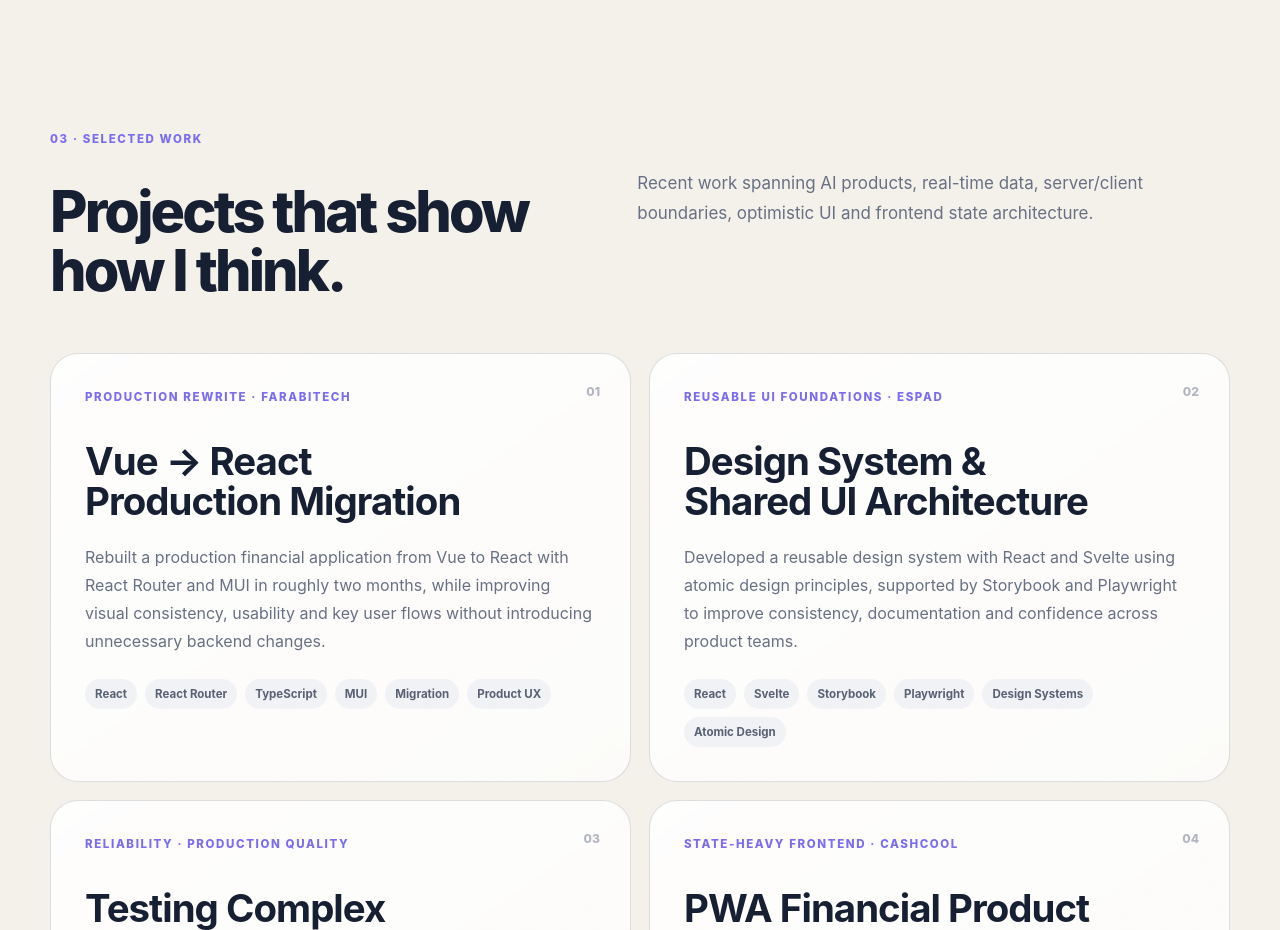
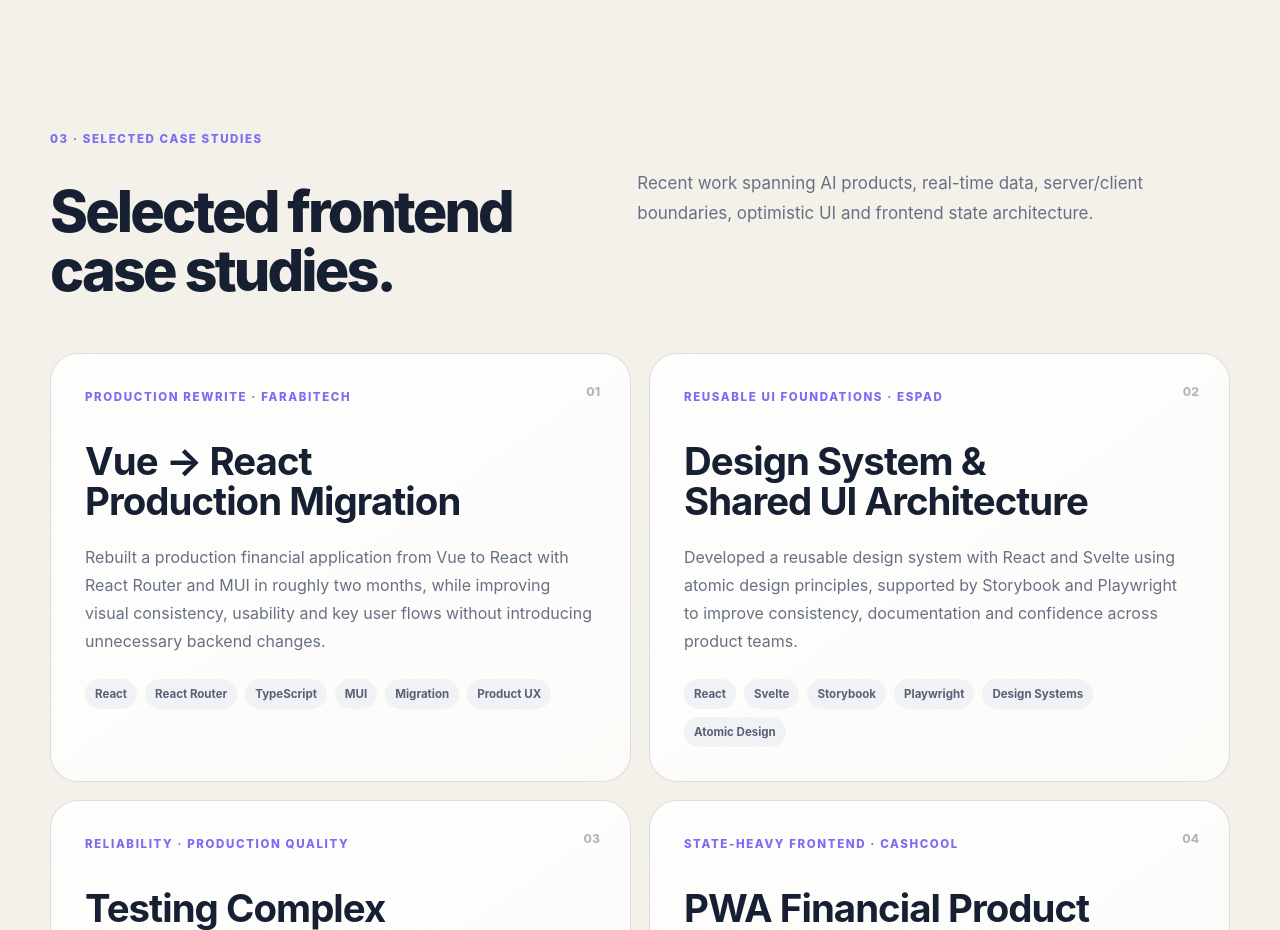
Before and after one commit to gitygity/Portfolio, a Next.js app: page /Portfolio/ in a window 1280 px wide. Shown: the part 3760-4690 px from the top of the page. Built offline with nearby package versions, Linux system fonts and the light colour scheme.

Commit message:
reframe portfolio around real production work

```diff
--- a/app/page.tsx
+++ b/app/page.tsx
@@ -150,8 +150,8 @@ export default function Home() {
       <section className="sectionShell" id="work">
         <div className="sectionHeading workHeading">
           <div>
-            <div className="sectionLabel">03 · Selected work</div>
-            <h2>Projects that show how I think.</h2>
+            <div className="sectionLabel">03 · Selected case studies</div>
+            <h2>Selected frontend case studies.</h2>
           </div>
           <p>
             Recent work spanning AI products, real-time data, server/client
```
